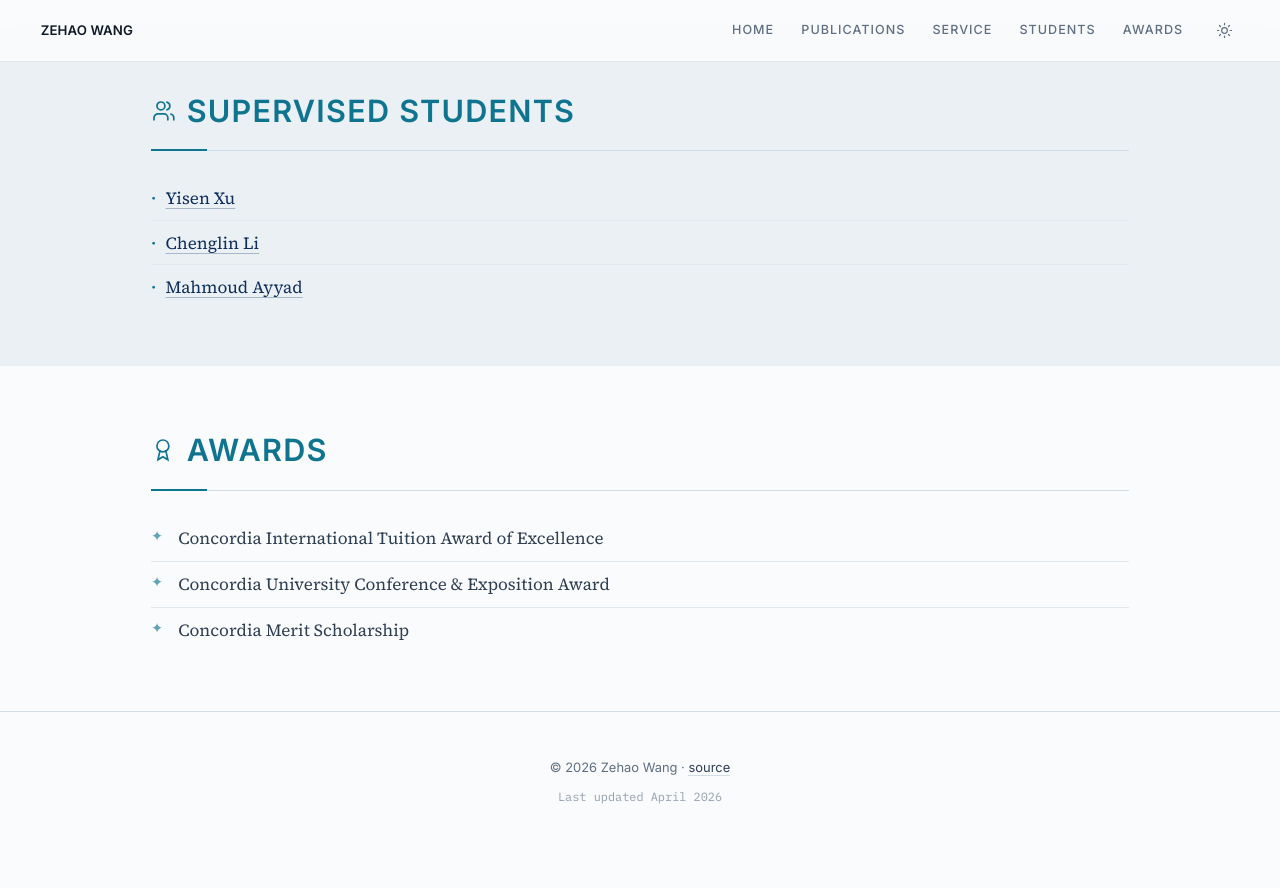
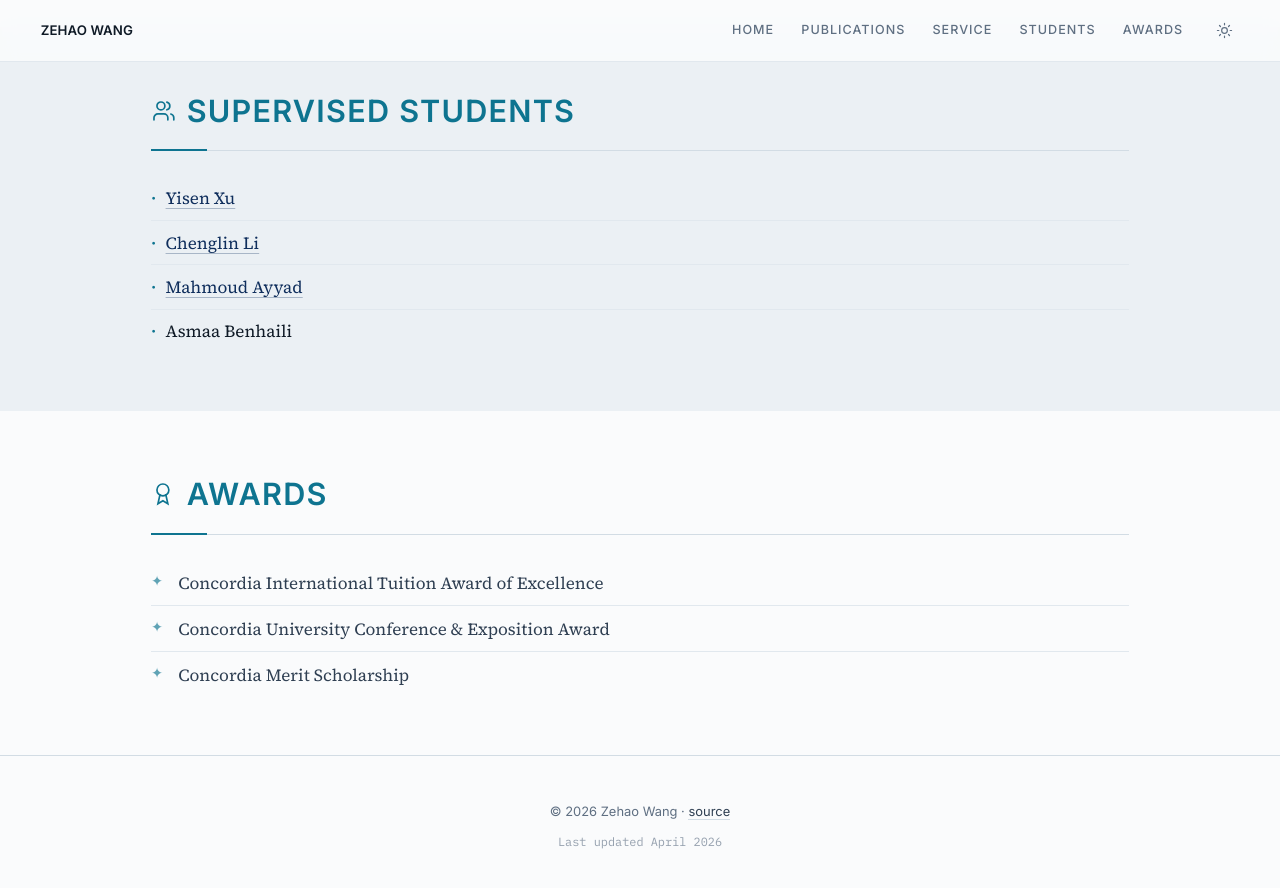
Before and after one commit to zehaowang00/zehaowang00.github.io, a Jekyll site: the page preview.html, which Jekyll copies as it is, in a window 1280 px wide and 900 px high, scrolled down 3399 px. Shown: the top 888 px of the window. Built offline with Jekyll 4.4.1, drawn with Linux system fonts in a browser that asks for light colours; before the commit the page ends 4255 px from its top, so only the background shows below that.

Commit message:
Add Asmaa Benhaili to supervised students
Co-Authored-By: Claude Opus 5.5 <noreply@anthropic.com>

```diff
--- a/_layouts/home.html
+++ b/_layouts/home.html
@@ -343,6 +343,7 @@
         <li><span class="what"><a href="https://xuyisen.github.io/" target="_blank" rel="noopener">Yisen Xu</a></span></li>
         <li><span class="what"><a href="https://scholar.google.com/citations?user=ZgJtQgwAAAAJ&amp;hl=en" target="_blank" rel="noopener">Chenglin Li</a></span></li>
         <li><span class="what"><a href="https://www.linkedin.com/in/mahmoud-ayyad-132613121/" target="_blank" rel="noopener">Mahmoud Ayyad</a></span></li>
+        <li><span class="what">Asmaa Benhaili</span></li>
       </ul>
     </div>
   </section>
--- a/preview.html
+++ b/preview.html
@@ -333,6 +333,7 @@
         <li><span class="what"><a href="https://xuyisen.github.io/" target="_blank" rel="noopener">Yisen Xu</a></span></li>
         <li><span class="what"><a href="https://scholar.google.com/citations?user=ZgJtQgwAAAAJ&amp;hl=en" target="_blank" rel="noopener">Chenglin Li</a></span></li>
         <li><span class="what"><a href="https://www.linkedin.com/in/mahmoud-ayyad-132613121/" target="_blank" rel="noopener">Mahmoud Ayyad</a></span></li>
+        <li><span class="what">Asmaa Benhaili</span></li>
       </ul>
     </div>
   </section>
```
